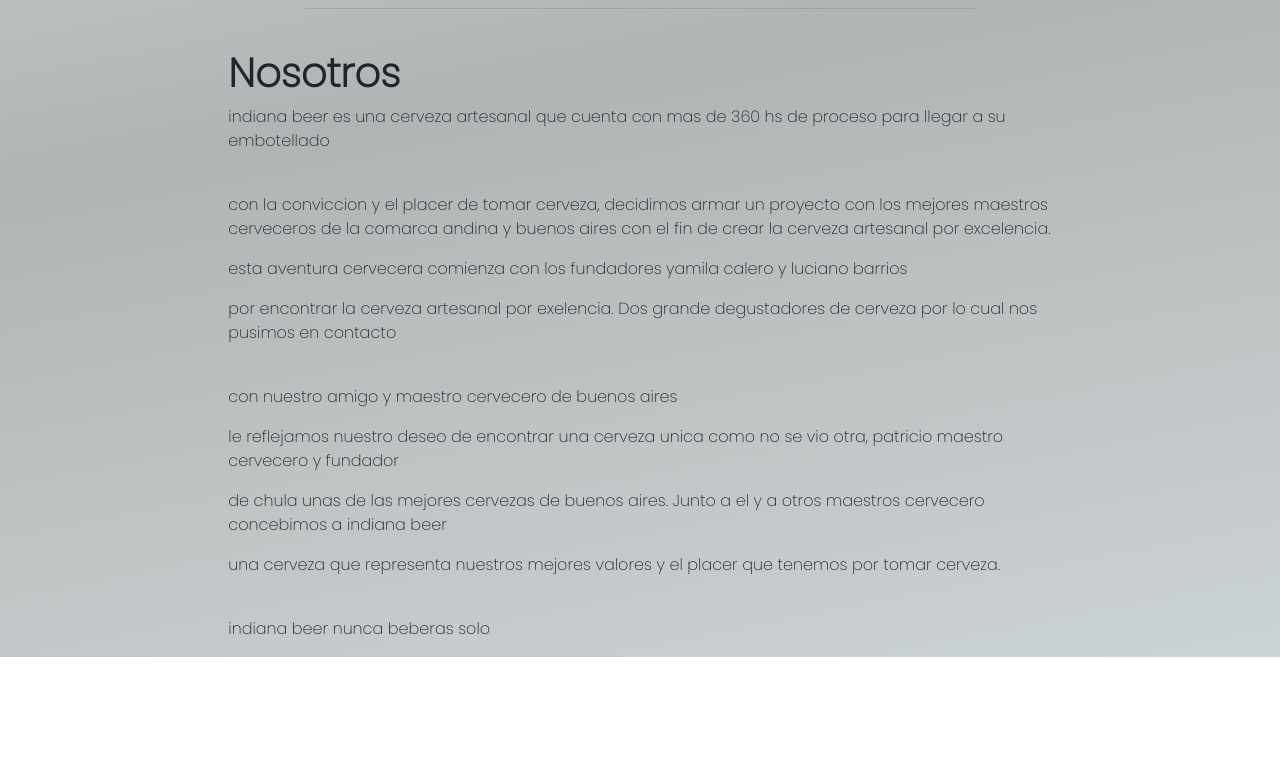
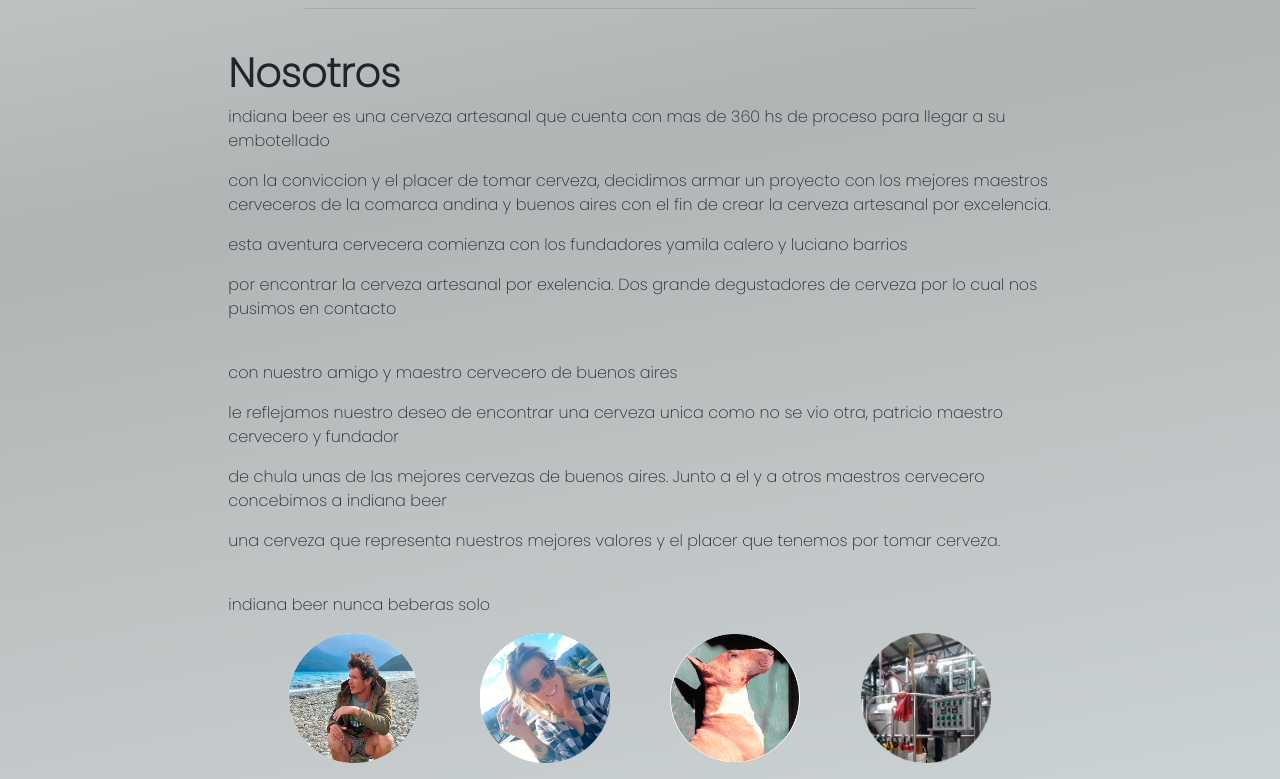
Before and after one commit to turkinhio/yami.github.io, a website: page index.html in a window 1280 px wide. Shown: the part 691-1470 px from the top of the page. Before the commit the page ends 1348 px from the top, so only its background shows below. Drawn offline with Linux system fonts and the light colour scheme.

Commit message:
muchas cosas

```diff
--- a/css/simple-sidebar.css
+++ b/css/simple-sidebar.css
@@ -157,3 +157,21 @@
 
 
 /* ##################### Fades ########################*/
+
+
+.profiles{
+  display: flex;
+  align-items: center;
+  justify-content: space-around;
+}
+.profiles .card {
+  background-color: white;
+  border: none;
+  border-radius: 50%;
+}
+.profiles .card p {
+text-align: center;
+}
+.profiles img{
+  max-width: 130px;
+}
--- a/index.html
+++ b/index.html
@@ -115,10 +115,9 @@
 
         <hr class="col-6"><br>
 
-        <div class="container-fluid col-lg-8 col-sm-10 fadeNos">
+        <div class="container-fluid col-lg-8 col-sm-10 mb-3">
           <h1 id="nosotros"><b>Nosotros</b></h1>
           <p>indiana beer es una  cerveza artesanal que cuenta con mas de 360 hs de proceso para llegar a su embotellado</p>
-          <br>
           <p>con la conviccion y el placer de tomar cerveza, decidimos armar un proyecto con los mejores maestros cerveceros de la comarca andina y buenos aires con el fin de crear la cerveza artesanal por excelencia.</p>
           <p>esta aventura cervecera comienza con los fundadores yamila calero y luciano barrios</p>
           <p>por encontrar la cerveza artesanal por exelencia. Dos grande degustadores de cerveza por lo cual nos pusimos en contacto</p>
@@ -129,8 +128,25 @@
           <p>una cerveza que representa nuestros mejores valores y el placer que tenemos por tomar cerveza.</p>
           <br>
           <p>indiana beer nunca beberas solo</p>
-          <div class="container profile">
+          <div class="container-fluid">
+              <div class="container profiles">
+                  <div class="card">
+                    <img src="img/profile_lucho.png" alt="">
 
+                  </div>
+                  <div class="card">
+                    <img src="img/profile_yami.png" alt="">
+
+                  </div>
+                  <div class="card">
+                    <img src="img/profile_indiana.png" alt="">
+
+                  </div>
+                  <div class="card">
+                    <img src="img/profile_master.png" alt="">
+
+                  </div>
+              </div>
           </div>
         </div>
     </div>
```
Also changed, not shown: img/profile_indiana.png (added), img/profile_lucho.png (added), img/profile_master.png (added), img/profile_yami.png (added).
